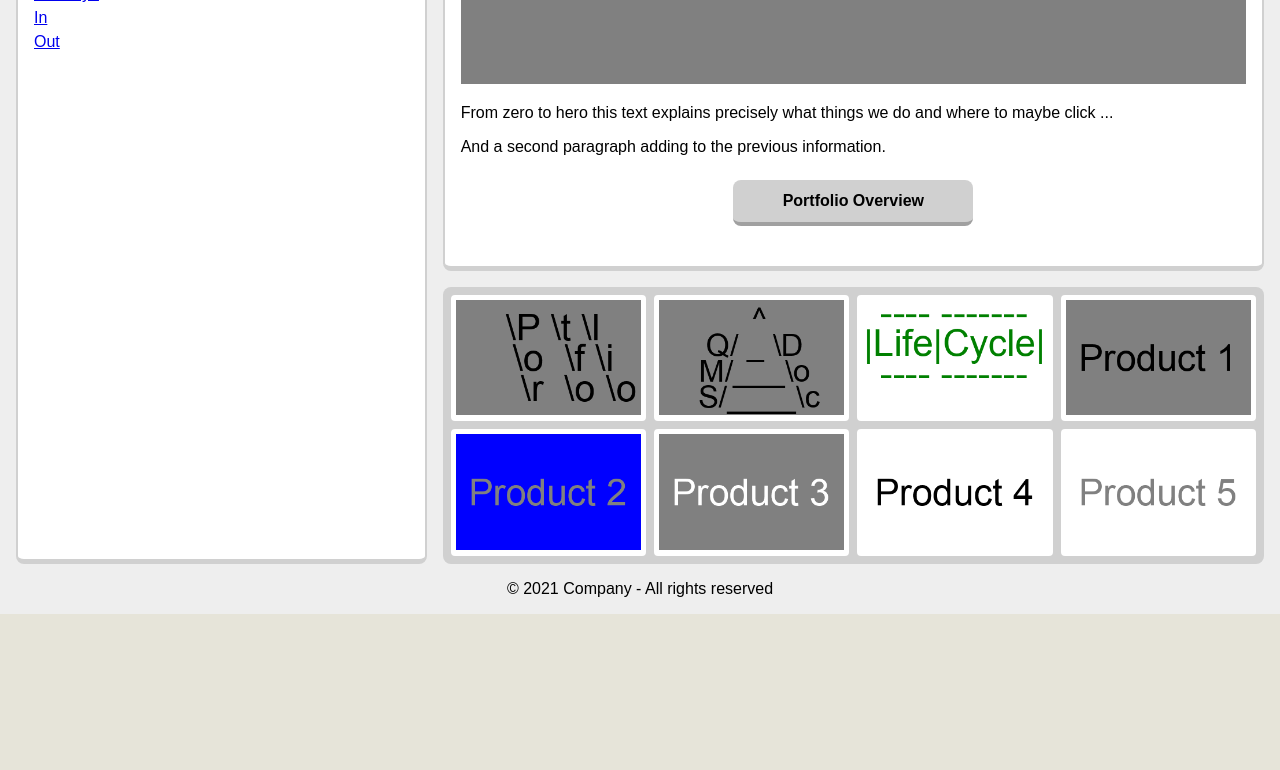
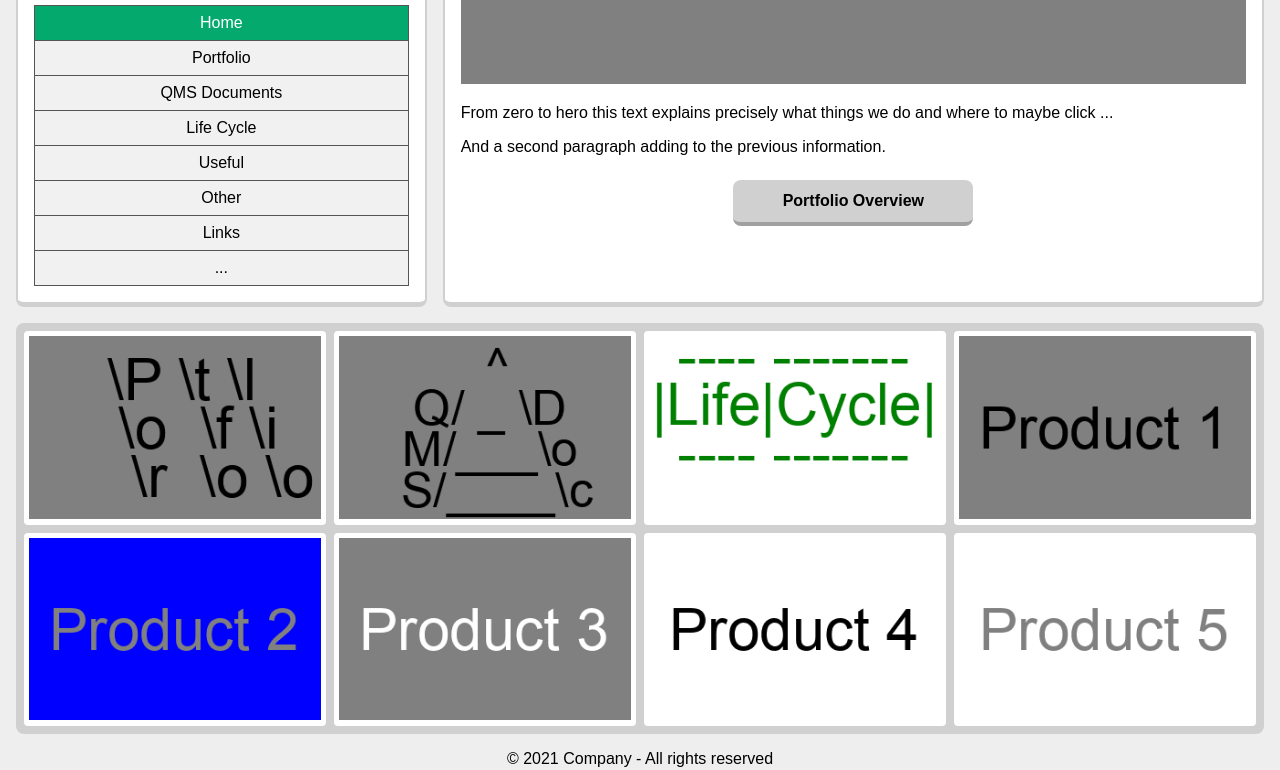
Before and after one commit to sthagen/txen, a plain HTML site: page site/index.html in a window 1280 px wide. Shown: the part 499-1269 px from the top of the page. Before the commit the page ends 1113 px from the top, so only its background shows below. Drawn offline with Linux system fonts and the light colour scheme.

Commit message:
Enhanced text, place holder logo, and navigation menu style

```diff
--- a/site/css/grid.css
+++ b/site/css/grid.css
@@ -28,7 +28,7 @@ body {
         grid-template-areas: "header header"
                              "aside  main  "
                              "nav    main  "
-                             "nav    spots "
+                             "spots  spots "
                              "footer footer";
     }
 }
--- a/site/css/site.css
+++ b/site/css/site.css
@@ -43,11 +43,41 @@ aside p {
 }
 
 nav ul {
-    list-style: none;
-    line-height: 1.5em;
+    list-style-type: none;
+    margin: 0;
     padding: 0;
+    width: 100%;
+    background-color: #f1f1f1;
+    border: 1px solid #555;
 }
 
+nav ul li a {
+    display: block;
+    color: #000;
+    padding: 8px 16px;
+    text-decoration: none;
+}
+
+nav ul li {
+    text-align: center;
+    border-bottom: 1px solid #555;
+}
+
+nav ul li:last-child {
+    border-bottom: none;
+}
+
+nav ul li a.active {
+    background-color: #04AA6D;
+    color: white;
+    pointer-events: none;
+    cursor: default;
+}
+
+nav ul li a:hover:not(.active) {
+    background-color: #555;
+    color: white;
+}
 main h1 {
     margin-top: 0.25em;
 }
--- a/site/index.html
+++ b/site/index.html
@@ -8,21 +8,22 @@
     <link rel="stylesheet" href="css/grid.css">
     </head>
     <body>
-    <header>Either Latest news to highlight or useful main menue ...</header>
+    <header>Either Latest news to highlight or main "menu" of useful links ...</header>
     <aside>
         <a href="#"><img alt="site logo" src="img/site-logo.png"></a>
         <p id="dep">Department</p>
     </aside>
     <nav>
-        <h2>Some Navigation</h2>
+        <h2>Navigation</h2>
         <ul>
-            <li><a href="#">Here</a></li>
-            <li><a href="#">There</a></li>
-            <li><a href="#">Everywhere</a></li>
-            <li><a href="#">Hello</a></li>
-            <li><a href="#">Goodbye</a></li>
-            <li><a href="#">In</a></li>
-            <li><a href="#">Out</a></li>
+            <li><a class="active disabled" href="./">Home</a></li>
+            <li><a href="/product/portfolio_overview/">Portfolio</a></li>
+            <li><a href="/qms/matrix/">QMS Documents</a></li>
+            <li><a href="/process/lifecycle/">Life Cycle</a></li>
+            <li><a href="#">Useful</a></li>
+            <li><a href="#">Other</a></li>
+            <li><a href="#">Links</a></li>
+            <li><a href="#">...</a></li>
         </ul>
     </nav>
     <main>
```
Also changed, not shown: site/img/site-logo.png.
